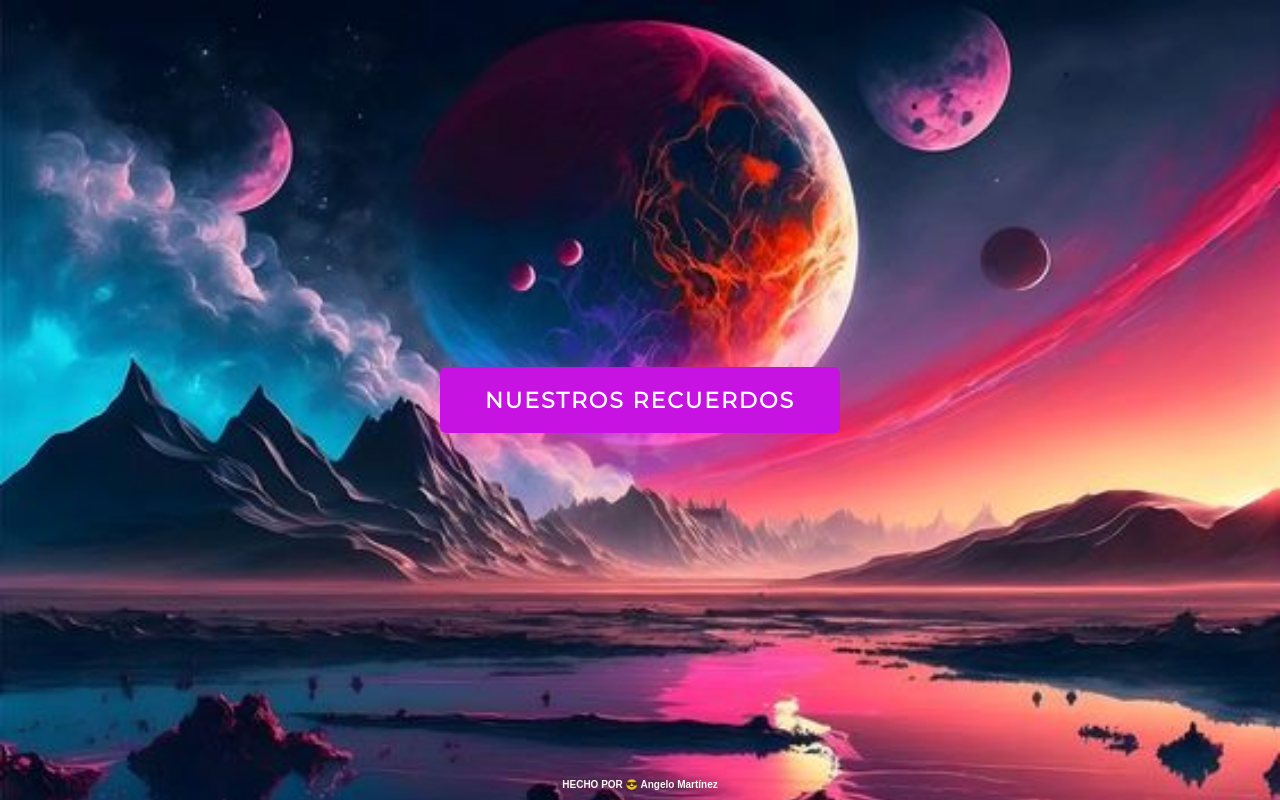
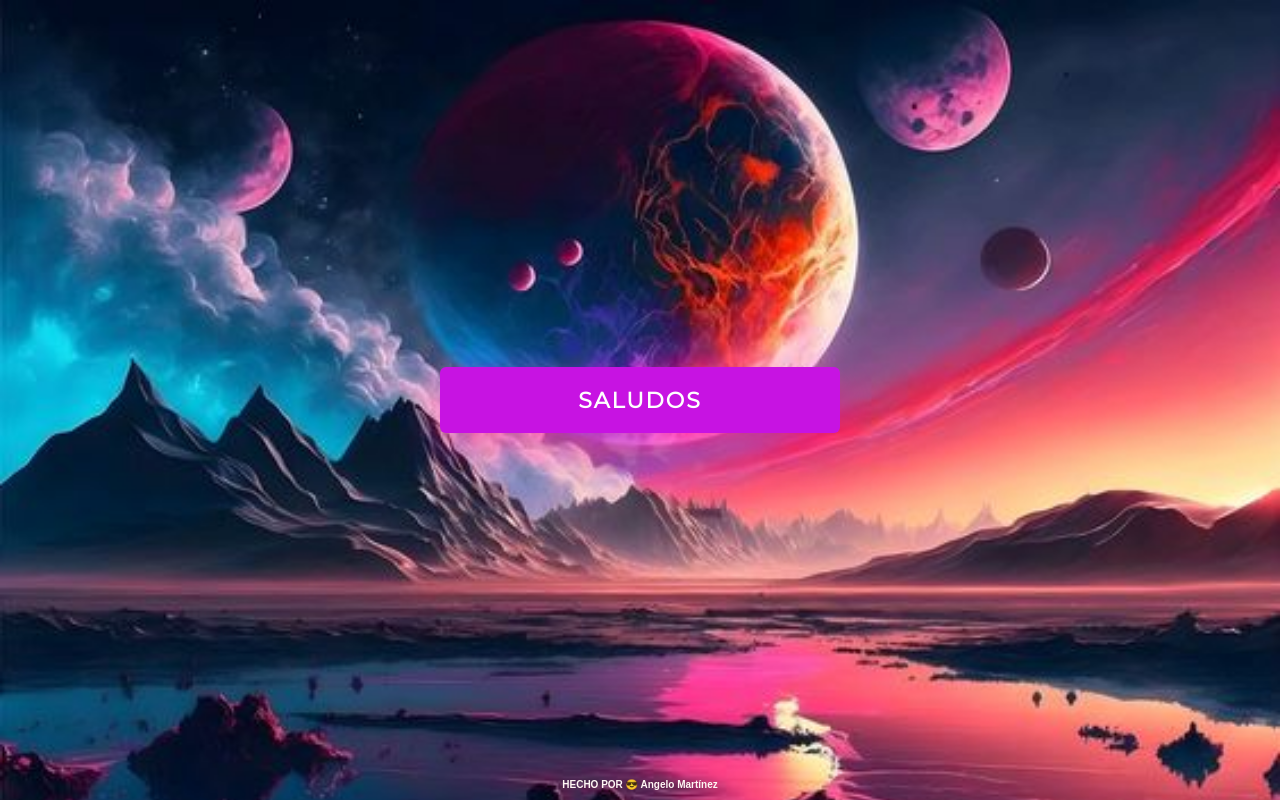
Before and after one commit to angelo-142702/eli, a plain HTML site: page index.html in a window 1280 px wide. Drawn offline with nearby package versions, Linux system fonts and the light colour scheme.

Commit message:
pequeño cambio

```diff
--- a/index.html
+++ b/index.html
@@ -2,7 +2,7 @@
 <html lang="en" >
 <head>
   <meta charset="UTF-8">
-  <title>Click love encoded</title>
+  <title>una niña por ahí</title>
   <link rel="stylesheet" href="./style.css">
 
 </head>
@@ -11,7 +11,7 @@
 <div class='v-align'>
   <div class='hero-btn'>
     <button class='btn'>
-    NUESTROS RECUERDOS
+    Saludos
 
     </button>
 
```
